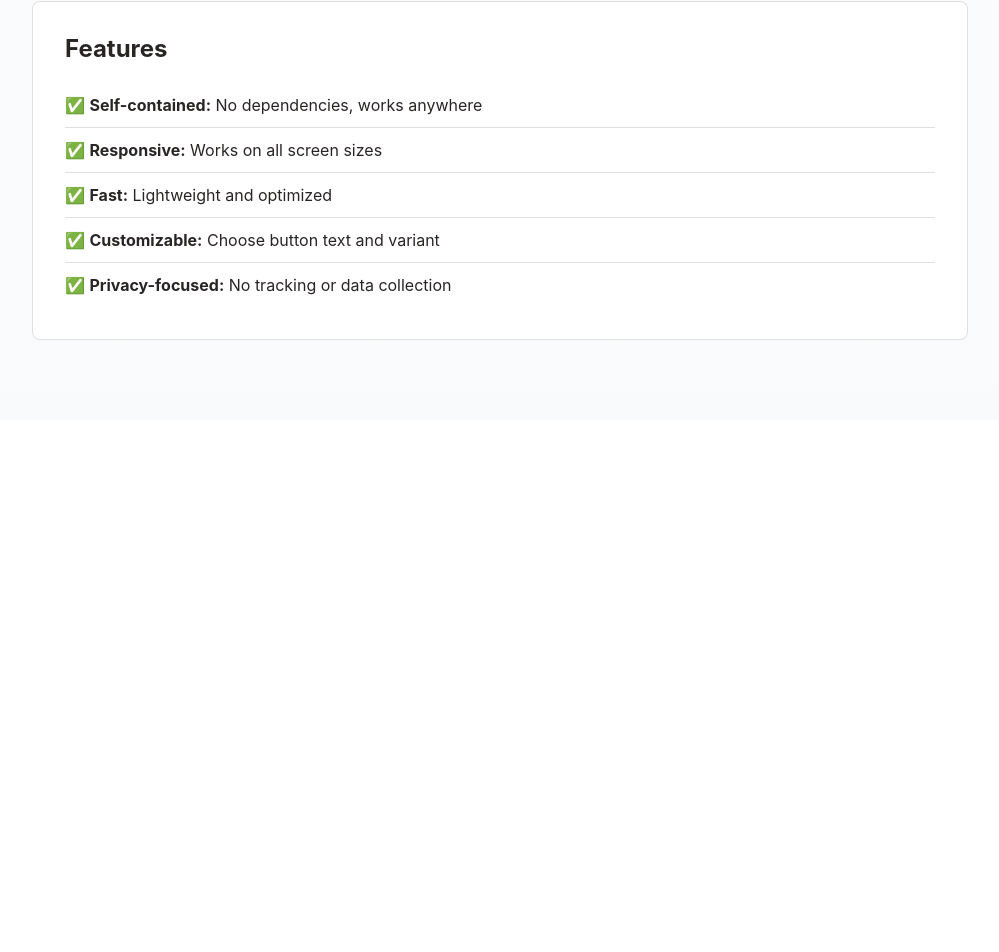
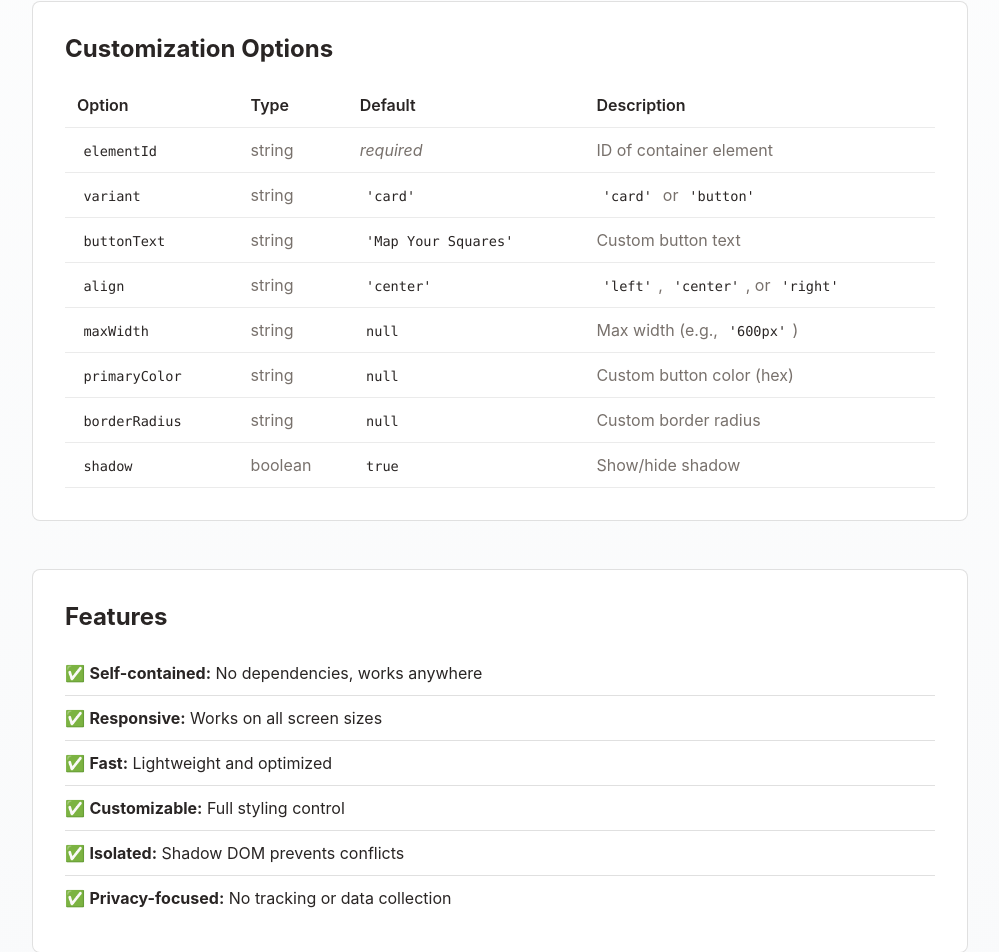
Before and after one commit to seanbhart/squares, a Next.js app: page /embed in a window 1280 px wide. Shown: the part 1287-2239 px from the top of the page, without its empty margins (140-1139 px from the left). Before the commit the page ends 1707 px from the top, so only its background shows below. Built offline with nearby package versions, Linux system fonts and the light colour scheme.

Commit message:
widget bug fixes and customization options

```diff
--- a/app/embed/embed.module.css
+++ b/app/embed/embed.module.css
@@ -127,6 +127,42 @@
   border-radius: 8px;
 }
 
+.optionsTable {
+  width: 100%;
+  border-collapse: collapse;
+  margin-top: 1rem;
+}
+
+.optionsTable th,
+.optionsTable td {
+  padding: 0.75rem;
+  text-align: left;
+  border-bottom: 1px solid var(--border);
+}
+
+.optionsTable th {
+  font-weight: 600;
+  color: var(--text-primary);
+  background: var(--background);
+}
+
+.optionsTable td {
+  color: var(--text-secondary);
+}
+
+.optionsTable code {
+  background: var(--background);
+  padding: 0.2rem 0.4rem;
+  border-radius: 4px;
+  font-family: 'Monaco', 'Menlo', monospace;
+  font-size: 0.85rem;
+  color: var(--text-primary);
+}
+
+.optionsTable tbody tr:hover {
+  background: var(--background);
+}
+
 .features h2 {
   margin-top: 0;
 }
--- a/app/embed/page.tsx
+++ b/app/embed/page.tsx
@@ -26,7 +26,13 @@ export default function EmbedPage() {
   SquaresEmbed.init({
     elementId: 'squares-widget',
     variant: 'card',
-    buttonText: 'Map Your Squares'
+    buttonText: 'Map Your Squares',
+    // Optional customization:
+    align: 'center',        // 'left', 'center', 'right'
+    maxWidth: '600px',      // e.g., '600px', '100%'
+    primaryColor: '#4285f4', // Custom button color
+    borderRadius: '12px',   // Custom border radius
+    shadow: true            // Show/hide shadow
   });
 </script>`;
 
@@ -39,7 +45,9 @@ export default function EmbedPage() {
   SquaresEmbed.init({
     elementId: 'squares-widget',
     variant: 'button',
-    buttonText: 'Map Your Squares'
+    buttonText: 'Map Your Squares',
+    align: 'center',
+    maxWidth: '400px'
   });
 </script>`;
 
@@ -115,12 +123,77 @@ export default function EmbedPage() {
       </div>
 
       <div className={styles.features}>
+        <h2>Customization Options</h2>
+        <table className={styles.optionsTable}>
+          <thead>
+            <tr>
+              <th>Option</th>
+              <th>Type</th>
+              <th>Default</th>
+              <th>Description</th>
+            </tr>
+          </thead>
+          <tbody>
+            <tr>
+              <td><code>elementId</code></td>
+              <td>string</td>
+              <td><em>required</em></td>
+              <td>ID of container element</td>
+            </tr>
+            <tr>
+              <td><code>variant</code></td>
+              <td>string</td>
+              <td><code>'card'</code></td>
+              <td><code>'card'</code> or <code>'button'</code></td>
+            </tr>
+            <tr>
+              <td><code>buttonText</code></td>
+              <td>string</td>
+              <td><code>'Map Your Squares'</code></td>
+              <td>Custom button text</td>
+            </tr>
+            <tr>
+              <td><code>align</code></td>
+              <td>string</td>
+              <td><code>'center'</code></td>
+              <td><code>'left'</code>, <code>'center'</code>, or <code>'right'</code></td>
+            </tr>
+            <tr>
+              <td><code>maxWidth</code></td>
+              <td>string</td>
+              <td><code>null</code></td>
+              <td>Max width (e.g., <code>'600px'</code>)</td>
+            </tr>
+            <tr>
+              <td><code>primaryColor</code></td>
+              <td>string</td>
+              <td><code>null</code></td>
+              <td>Custom button color (hex)</td>
+            </tr>
+            <tr>
+              <td><code>borderRadius</code></td>
+              <td>string</td>
+              <td><code>null</code></td>
+              <td>Custom border radius</td>
+            </tr>
+            <tr>
+              <td><code>shadow</code></td>
+              <td>boolean</td>
+              <td><code>true</code></td>
+              <td>Show/hide shadow</td>
+            </tr>
+          </tbody>
+        </table>
+      </div>
+
+      <div className={styles.features}>
         <h2>Features</h2>
         <ul>
           <li>✅ <strong>Self-contained:</strong> No dependencies, works anywhere</li>
           <li>✅ <strong>Responsive:</strong> Works on all screen sizes</li>
           <li>✅ <strong>Fast:</strong> Lightweight and optimized</li>
-          <li>✅ <strong>Customizable:</strong> Choose button text and variant</li>
+          <li>✅ <strong>Customizable:</strong> Full styling control</li>
+          <li>✅ <strong>Isolated:</strong> Shadow DOM prevents conflicts</li>
           <li>✅ <strong>Privacy-focused:</strong> No tracking or data collection</li>
         </ul>
       </div>
```
Also changed, not shown: app/embed-widget/page.tsx (+31 -6 lines), public/embed.js (+84 -5 lines), 1 other file (tests, documents, lock files or other folders).
